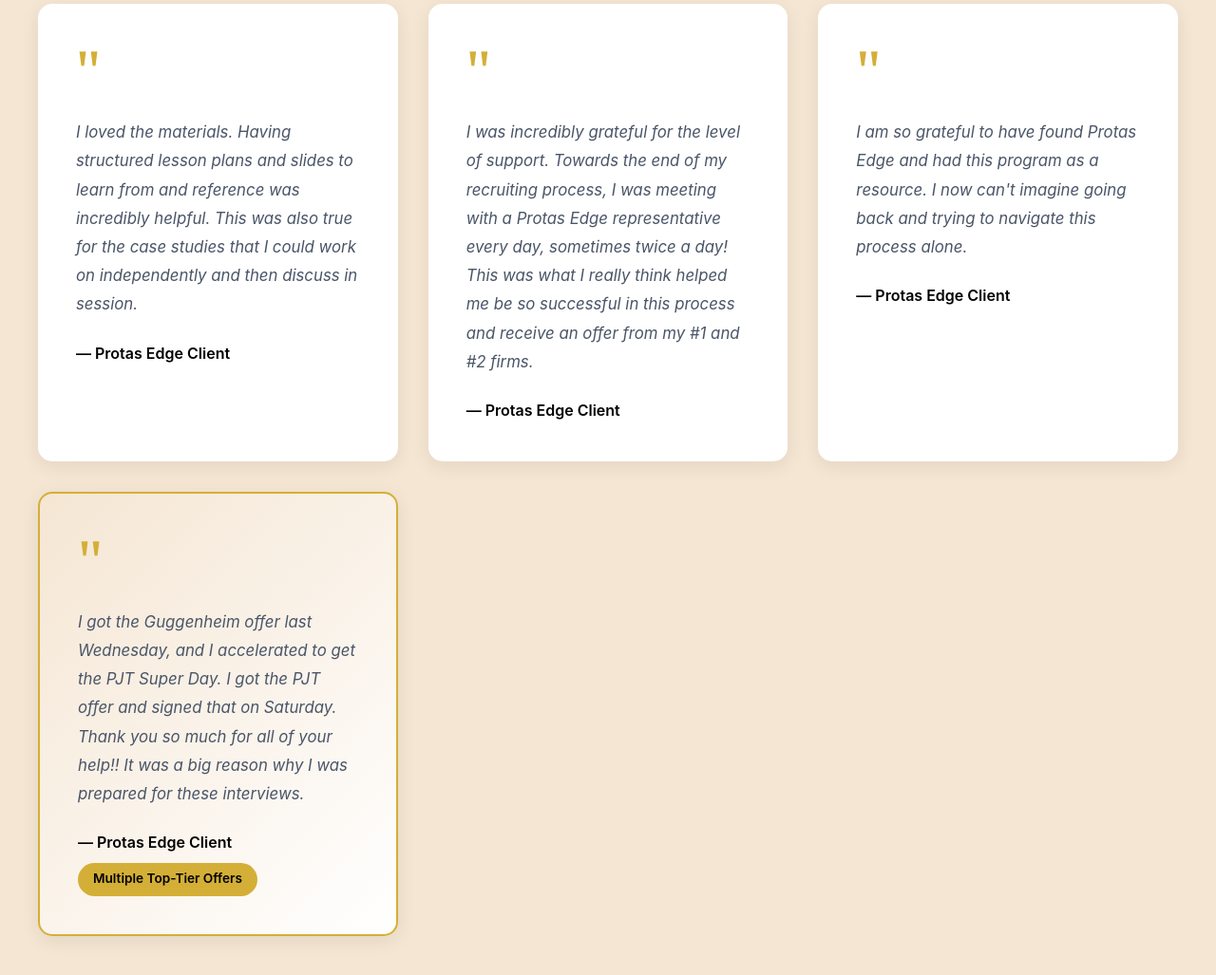
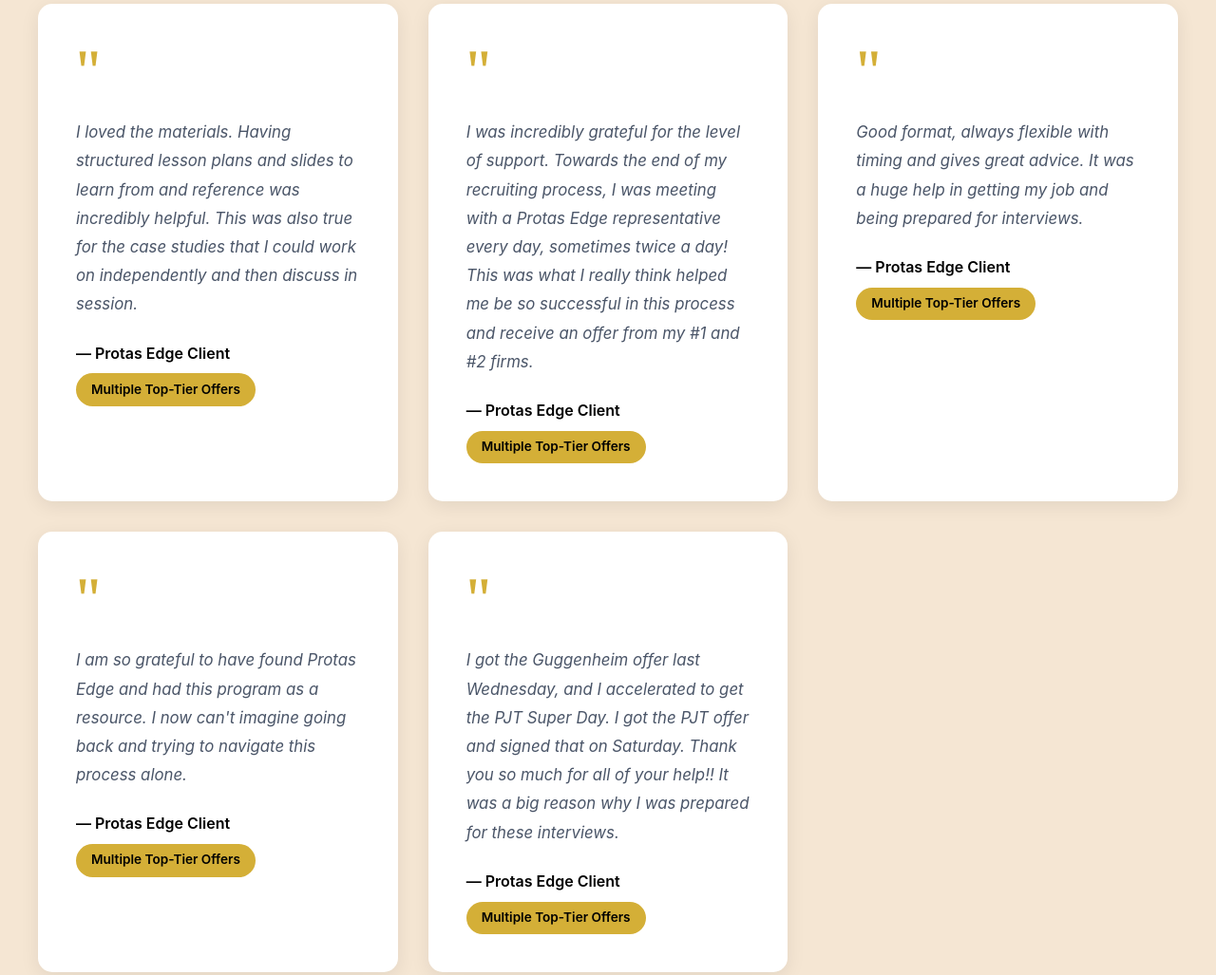
Before and after one commit to l2deuce/l2deuce.github.io, a plain HTML site: page index.html in a window 1280 px wide. Shown: the part 5656-6683 px from the top of the page at 95% size. Drawn offline with Linux system fonts and the light colour scheme.

Commit message:
Update index.html

```diff
--- a/index.html
+++ b/index.html
@@ -1083,21 +1083,31 @@
                     <div class="quote-icon">"</div>
                     <p class="testimonial-text">I loved the materials. Having structured lesson plans and slides to learn from and reference was incredibly helpful. This was also true for the case studies that I could work on independently and then discuss in session.</p>
                     <div class="testimonial-author">— Protas Edge Client</div>
+                    <div class="testimonial-badge">Multiple Top-Tier Offers</div>
                 </div>
 
                 <div class="testimonial-card">
                     <div class="quote-icon">"</div>
                     <p class="testimonial-text">I was incredibly grateful for the level of support. Towards the end of my recruiting process, I was meeting with a Protas Edge representative every day, sometimes twice a day! This was what I really think helped me be so successful in this process and receive an offer from my #1 and #2 firms.</p>
                     <div class="testimonial-author">— Protas Edge Client</div>
+                    <div class="testimonial-badge">Multiple Top-Tier Offers</div>
+                </div>
+
+                <div class="testimonial-card">
+                    <div class="quote-icon">"</div>
+                    <p class="testimonial-text">Good format, always flexible with timing and gives great advice. It was a huge help in getting my job and being prepared for interviews.</p>
+                    <div class="testimonial-author">— Protas Edge Client</div>
+                    <div class="testimonial-badge">Multiple Top-Tier Offers</div>
                 </div>
 
                 <div class="testimonial-card">
                     <div class="quote-icon">"</div>
                     <p class="testimonial-text">I am so grateful to have found Protas Edge and had this program as a resource. I now can't imagine going back and trying to navigate this process alone.</p>
                     <div class="testimonial-author">— Protas Edge Client</div>
+                    <div class="testimonial-badge">Multiple Top-Tier Offers</div>
                 </div>
 
-                <div class="testimonial-card highlight-testimonial">
+                <div class="testimonial-card">
                     <div class="quote-icon">"</div>
                     <p class="testimonial-text">I got the Guggenheim offer last Wednesday, and I accelerated to get the PJT Super Day. I got the PJT offer and signed that on Saturday. Thank you so much for all of your help!! It was a big reason why I was prepared for these interviews.</p>
                     <div class="testimonial-author">— Protas Edge Client</div>
```
